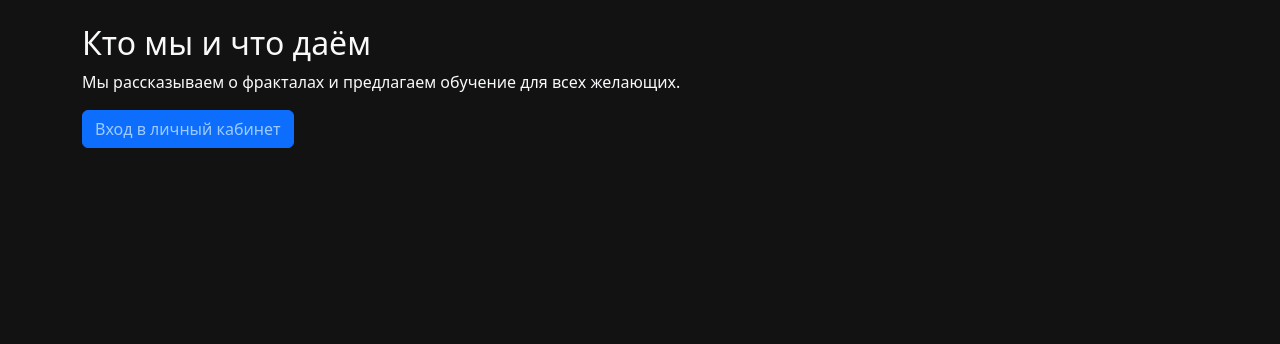
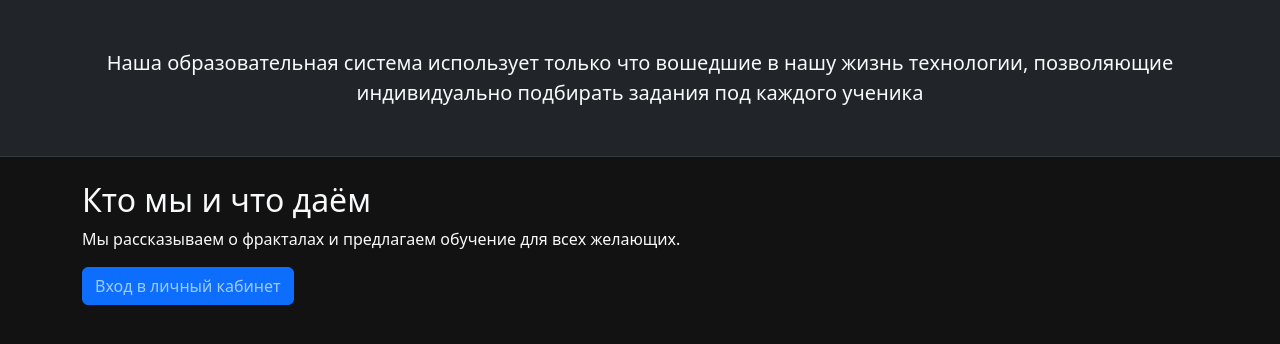
Before and after one commit to EPMAKOBB/django-site, a Django app: page / in a window 1280 px wide. Shown: the part 56-400 px from the top of the page. Run offline with Django 5.2, Linux system fonts and the light colour scheme; some libraries are stand-ins or nearby versions.

Commit message:
Style hero block for dark theme

```diff
--- a/static/css/theme.css
+++ b/static/css/theme.css
@@ -23,3 +23,19 @@
 #theme-toggle .icon:empty + .fallback {
     display: inline;
 }
+
+.hero {
+    border-bottom: 1px solid;
+}
+
+.theme-light .hero {
+    background-color: #f8f9fa;
+    color: #212529;
+    border-color: #dee2e6;
+}
+
+.theme-dark .hero {
+    background-color: #212529;
+    color: #f8f9fa;
+    border-color: #343a40;
+}
--- a/templates/base.html
+++ b/templates/base.html
@@ -33,6 +33,7 @@
         </div>
     </nav>
 </header>
+{% block hero %}{% endblock %}
 <main class="container mt-4">
     {% block content %}{% endblock %}
 </main>
--- a/templates/home.html
+++ b/templates/home.html
@@ -1,6 +1,14 @@
 {% extends 'base.html' %}
 
 {% block title %}Fractal School{% endblock %}
+
+{% block hero %}
+<section class="hero py-5 text-center">
+    <div class="container">
+        <p class="lead mb-0">Наша образовательная система использует только что вошедшие в нашу жизнь технологии, позволяющие индивидуально подбирать задания под каждого ученика</p>
+    </div>
+</section>
+{% endblock %}
 
 {% block content %}
 <section>
```
